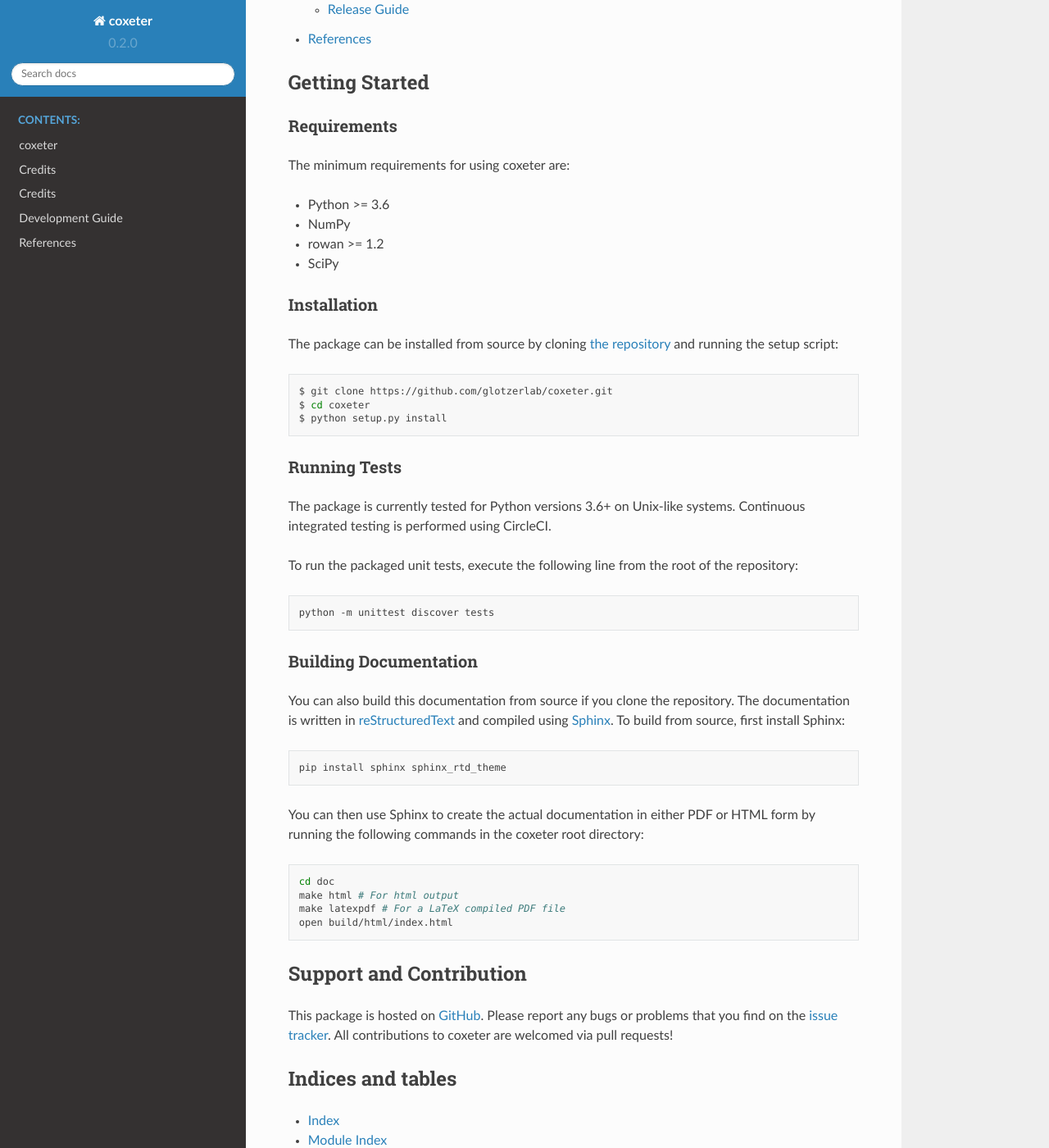
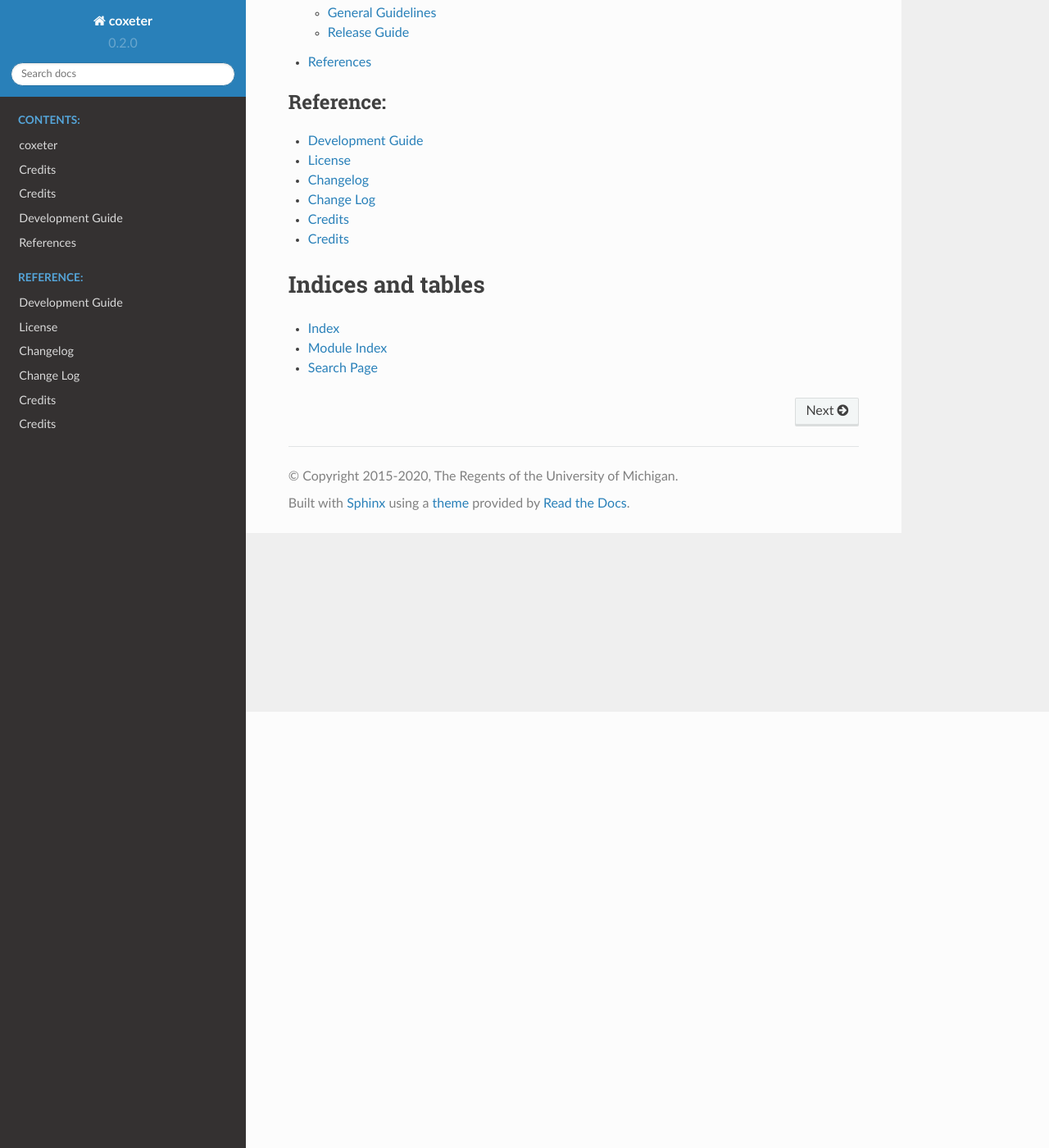
Before and after one commit to glotzerlab/coxeter, a Sphinx documentation site: the page built from doc/source/index.rst, in a window 1280 px wide and 1400 px high, scrolled down 532 px. Shown: the whole window at 82% size. Built offline with Sphinx 7.4.7 and the Read the Docs theme 2.0.0, drawn with Linux system fonts in a browser that asks for light colours; some of the changed text lies outside the part shown.

Commit message:
Repoint index at README.

```diff
--- a/doc/source/index.rst
+++ b/doc/source/index.rst
@@ -1,9 +1,8 @@
-===================================
-Welcome to coxeter's documentation!
-===================================
+.. include:: ../README.rst
 
-Welcome to the documentation for coxeter, a package for working with various geometric shapes.
-The package works with both two- and three-dimensional shapes such as polygons and polyhedra.
+
+Table of Contents
+=================
 
 .. toctree::
    :maxdepth: 2
@@ -14,69 +13,15 @@
    development
    zreferences
 
+.. toctree::
+   :maxdepth: 1
+   :caption: Reference:
 
-Getting Started
-===============
+   development
+   license
+   changelog
+   credits
 
-Requirements
-------------
-
-The minimum requirements for using coxeter are:
-
-* Python >= 3.6
-* NumPy
-* rowan >= 1.2
-* SciPy
-
-Installation
-------------
-
-The package can be installed from source by cloning `the repository <https://github.com/glotzerlab/coxeter>`_ and running the setup script:
-
-.. code-block:: bash
-
-    $ git clone https://github.com/glotzerlab/coxeter.git
-    $ cd coxeter
-    $ python setup.py install
-
-Running Tests
--------------
-
-The package is currently tested for Python versions 3.6+ on Unix-like systems.
-Continuous integrated testing is performed using CircleCI.
-
-To run the packaged unit tests, execute the following line from the root of the repository:
-
-.. code-block:: bash
-
-    python -m unittest discover tests
-
-Building Documentation
-----------------------
-
-You can also build this documentation from source if you clone the repository.
-The documentation is written in `reStructuredText <http://docutils.sourceforge.net/rst.html>`_ and compiled using `Sphinx <http://www.sphinx-doc.org/en/master/>`_.
-To build from source, first install Sphinx:
-
-.. code-block:: bash
-
-    pip install sphinx sphinx_rtd_theme
-
-You can then use Sphinx to create the actual documentation in either PDF or HTML form by running the following commands in the coxeter root directory:
-
-.. code-block:: bash
-
-    cd doc
-    make html # For html output
-    make latexpdf # For a LaTeX compiled PDF file
-    open build/html/index.html
-
-Support and Contribution
-========================
-
-This package is hosted on `GitHub <https://github.com/glotzerlab/coxeter>`_.
-Please report any bugs or problems that you find on the `issue tracker <https://github.com/glotzerlab/coxeter/issues>`_.
-All contributions to coxeter are welcomed via pull requests!
 
 Indices and tables
 ==================
```
Also changed, not shown: README.rst (+22 -35 lines).
